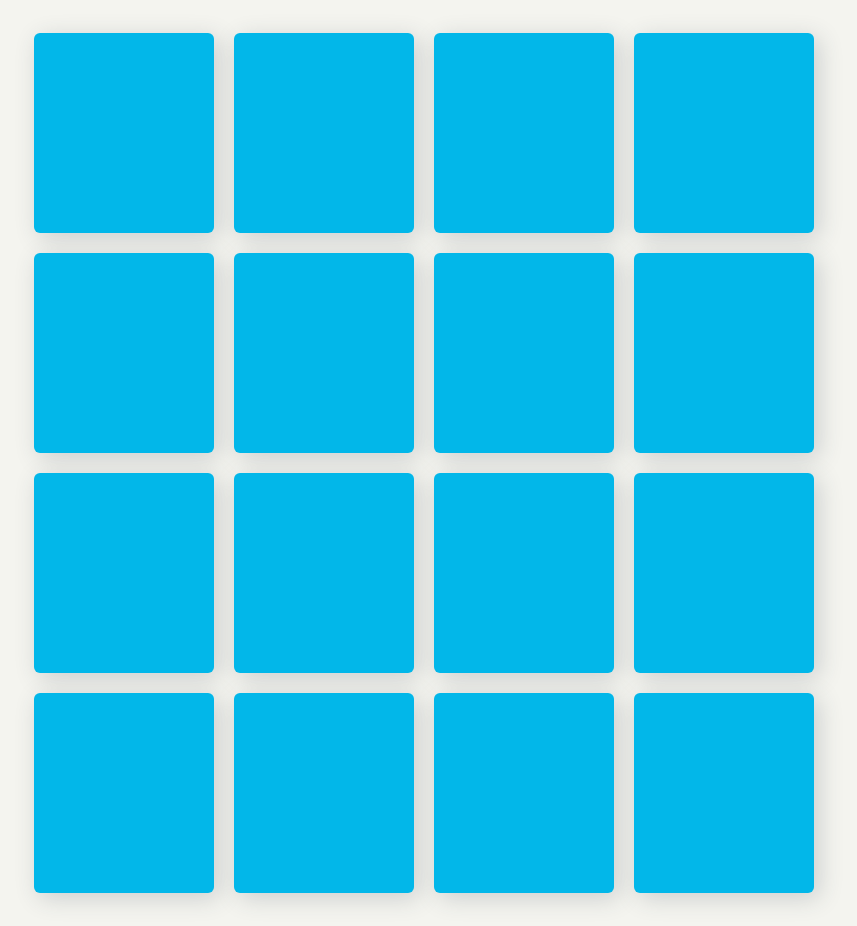
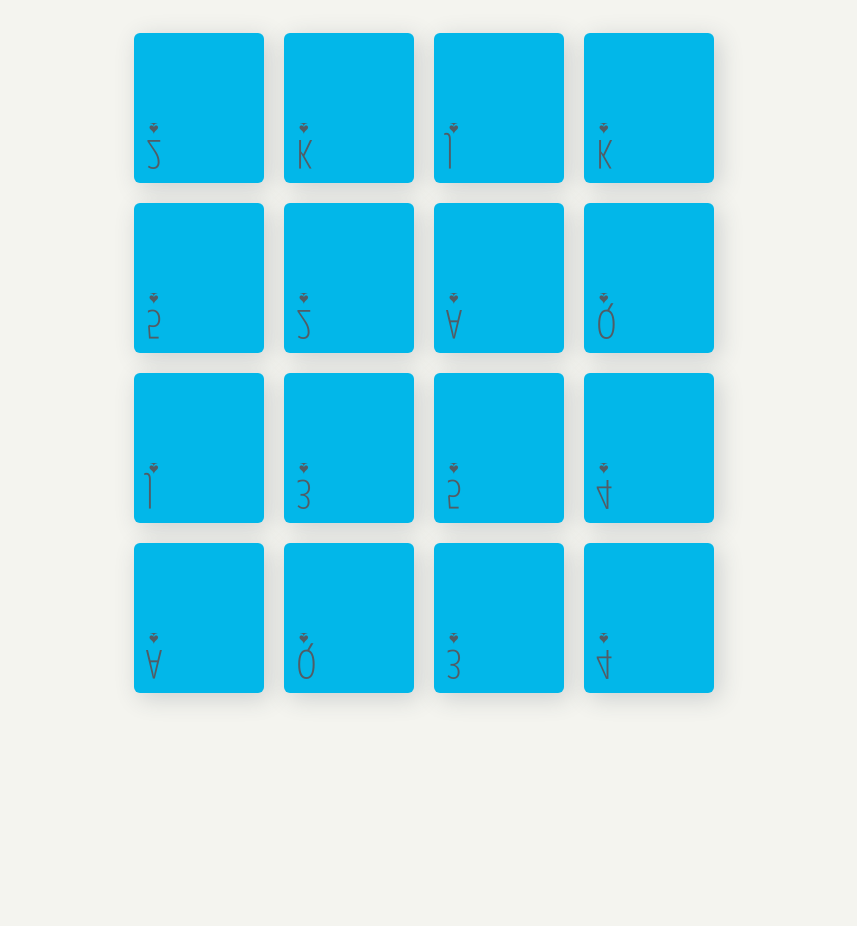
Before and after one commit to turchak/Memory-Game, a plain HTML site: page index.html in a window 1280 px wide. Shown: the whole page, without its empty margins (216-1073 px from the left). After the commit the page ends 800 px from the top, so only its background shows below. Drawn offline with Linux system fonts and the light colour scheme.

Commit message:
change style cards

```diff
--- a/app.js
+++ b/app.js
@@ -3,18 +3,16 @@ let startArr = ['2', '2', '3', '3', '4', '4', '5', '5', 'J', 'J', 'Q', 'Q', 'K',
 let shuffleArr = shuffle(startArr);
 let container = document.querySelector('.container')
 let cartTemplate = `<div class="card">
-<!-- front -->
-<div class="card__front"></div>
-<!-- back -->
-<div class="card__back">
-  <div class="card__back-top">
-    <div class="card__back-top-number"></div>
-    <div class="card__back-top-suit">♠</div>
+<div class="card-back"></div>
+<div class="card-front">
+  <div class="card-front-top">
+    <div class="card-front-top-number"></div>
+    <div class="card-front-top-suit">♠</div>
   </div>
-  <div class="card__back-mid">♠</div>
-  <div class="card__back-bottom">
-    <div class="card__back-bottom-number"></div>
-    <div class="card__back-bottom-suit">♠</div>
+  <div class="card-front-mid">♠</div>
+  <div class="card-front-bottom">
+    <div class="card-front-bottom-number"></div>
+    <div class="card-front-bottom-suit">♠</div>
   </div>
 </div>
 </div>`;
@@ -28,7 +26,7 @@ let cards = document.querySelectorAll('.card');
 //clear function for reset table
 function clear() {
     cards.forEach(card => {
-        card.classList.remove('card__open');
+        card.classList.remove('card-open');
     })
 }
 
@@ -44,14 +42,14 @@ function shuffle(a) {
 //set shuffle value to our cards
 cards.forEach(function (card, i) {
     cards[i].dataset.name = shuffleArr[i];
-    card.querySelector('.card__back-top-number').innerHTML = shuffleArr[i];
-    card.querySelector('.card__back-bottom-number').innerHTML = shuffleArr[i];
+    card.querySelector('.card-front-top-number').innerHTML = shuffleArr[i];
+    card.querySelector('.card-front-bottom-number').innerHTML = shuffleArr[i];
 })
 
 
 cards.forEach(card => {
     card.addEventListener('click', function () {
-        this.classList.add('card__open');
+        this.classList.add('card-open');
         checkArr.push(this.dataset.name);
 
         //check if our arr is full
@@ -59,7 +57,7 @@ cards.forEach(card => {
 
             //check if our card is the same
             if (checkArr[0] === checkArr[1]) {
-                let sameCards = document.querySelectorAll('.card__open');
+                let sameCards = document.querySelectorAll('.card-open');
                 setTimeout(function () {
                     sameCards.forEach(card => {
                         card.style.visibility = 'hidden';
@@ -73,7 +71,7 @@ cards.forEach(card => {
         if (checkArr.length > 2) {
             clear();
             checkArr = [];
-            this.classList.add('card__open');
+            this.classList.add('card-open');
             checkArr.push(this.dataset.name);
         }
     });
--- a/index.html
+++ b/index.html
@@ -6,7 +6,8 @@
   <meta name="viewport" content="width=device-width, initial-scale=1.0">
   <meta http-equiv="X-UA-Compatible" content="ie=edge">
   <title>Memory Pair Game</title>
-  <link rel="stylesheet" href="main.css">
+  <link href="https://fonts.googleapis.com/css?family=Open+Sans+Condensed:300" rel="stylesheet">
+  <link href="main.css" rel="stylesheet">
 </head>
 
 <body>
--- a/main.css
+++ b/main.css
@@ -1,75 +1,95 @@
-@import url("https://fonts.googleapis.com/css?family=Open+Sans+Condensed:300,700");
 body {
     background: #F4F4EF;
-  color: #525c65; }
+    color: #525c65;
+}
 
 .container {
     display: flex;
     flex-wrap: wrap;
-  max-width: 800px;
+    max-width: 600px;
     margin: 0 auto;
-  padding: 15px; }
+    padding: 15px;
+}
 
 .card {
     position: relative;
     width: calc(25% - 20px);
-  height: 200px;
+    height: 150px;
     margin: 10px;
     font-family: 'Open Sans Condensed', sans-serif;
     font-size: 40px;
-  perspective: 800px; }
-  .card__open .card__front {
-    transform: rotateY(180deg); }
-  .card__open .card__back {
-    transform: rotateY(0deg); }
-  .card__front {
+    perspective: 800px;
+}
+
+.card-open .card-back {
+    transform: rotateY(180deg);
+}
+
+.card-open .card-front {
+    transform: rotateY(0deg);
+}
+
+.card-back {
     position: absolute;
     top: 0;
     left: 0;
+    box-sizing: border-box;
     width: 100%;
     height: 100%;
-    padding: 15px;
-    background: #02B7E9;
-    transition: all 1s ease-in;
-    transform-style: preserve-3d;
-    z-index: 1;
     border: 0.125rem solid transparent;
     border-radius: 0.375rem;
+    background: #02B7E9;
+    transition: all 0.8s ease-in;
+    transform-style: preserve-3d;
     backface-visibility: hidden;
     box-shadow: 5px 5px 25px 0px rgba(46, 61, 73, 0.2);
-    box-sizing: border-box; }
-  .card__back {
+}
+
+.card-front {
+    position: absolute;
+    top: 0;
+    left: 0;
     display: flex;
     flex-direction: column;
     justify-content: space-between;
-    position: absolute;
-    top: 0;
-    left: 0;
+    box-sizing: border-box;
     width: 100%;
     height: 100%;
-    padding: 15px;
+    padding: 10px;
+    border: 0.125rem solid transparent;
+    border-radius: 0.375rem;
     background: #FAFBFC;
-    transition: all 1s ease-in;
+    transition: all 0.8s ease-in;
     transform: rotateY(-180deg);
     transform-style: preserve-3d;
-    border: 0.125rem solid transparent;
-    border-radius: 0.375rem;
     backface-visibility: hidden;
     box-shadow: 5px 5px 25px 0px rgba(46, 61, 73, 0.2);
-    box-sizing: border-box; }
-    .card__back-top-suit {
+}
+
+.card-front-top-number{
+    line-height: 40px;
+}
+.card-front-top-suit {
     margin-left: 3px;
     font-size: 18px;
-      line-height: 12px; }
-    .card__back-mid {
-      font-size: 40px;
+    line-height: 10px;
+}
+
+.card-front-mid {
+    line-height: 30px;
+    text-align: center;
+}
+
+.card-front-bottom {
+    transform: rotateZ(180deg);
+}
+
+.card-front-bottom-number {
     line-height: 40px;
-      text-align: center; }
-    .card__back-bottom {
-      transform: rotateZ(180deg); }
-      .card__back-bottom-suit {
+}
+
+.card-front-bottom-suit {
     margin-left: 3px;
     font-size: 18px;
-        line-height: 12px; }
-
-/*# sourceMappingURL=main.css.map */
+    line-height: 10px;
+}
--- a/main.scss
+++ /dev/null
@@ -1,96 +0,0 @@
-@import url( 'https://fonts.googleapis.com/css?family=Open+Sans+Condensed:300,700');
-
-body {
-  background: #F4F4EF;
-  color: #525c65;
-}
-
-.container {
-  display: flex;
-  flex-wrap: wrap;
-  max-width: 800px;
-  margin: 0 auto;
-  padding: 15px;
-}
-
-.card {
-  position: relative;
-  width: calc(25% - 20px);
-  height: 200px;
-  margin: 10px;
-  font-family: 'Open Sans Condensed', sans-serif;
-  font-size: 40px;
-  perspective: 800px;
-
-  &__open {
-
-    & .card__front{
-      transform: rotateY(180deg);
-    }
-
-    & .card__back {
-      transform: rotateY(0deg);
-    }
-  }
-
-  &__front {
-    position: absolute;
-    top: 0;
-    left: 0;
-    width: 100%;
-    height: 100%;
-    padding: 15px;
-    background: #02B7E9;
-    transition: all 1s ease-in;
-    transform-style: preserve-3d;
-    z-index: 1;
-    border: 0.125rem solid transparent;
-    border-radius: 0.375rem;
-    backface-visibility: hidden;
-    box-shadow: 5px 5px 25px 0px rgba(46,61,73,0.2);
-    box-sizing: border-box;
-  }
-  &__back {
-    display: flex;
-    flex-direction: column;
-    justify-content: space-between;
-    position: absolute;
-    top: 0;
-    left: 0;
-    width: 100%;
-    height: 100%;
-    padding: 15px;
-    background: #FAFBFC;
-    transition: all 1s ease-in;
-    transform: rotateY(-180deg);
-    transform-style: preserve-3d;
-    border: 0.125rem solid transparent;
-    border-radius: 0.375rem;
-    backface-visibility: hidden;
-    box-shadow: 5px 5px 25px 0px rgba(46,61,73,0.2);
-    box-sizing: border-box;
-
-    &-top {
-      &-suit {
-        margin-left: 3px;
-        font-size: 18px;
-        line-height: 12px;
-      }
-    }
-
-    &-mid {
-      font-size: 40px;
-      line-height: 40px;
-      text-align: center;
-    }
-
-    &-bottom {
-      transform: rotateZ(180deg);
-      &-suit {
-        margin-left: 3px;
-        font-size: 18px;
-        line-height: 12px;
-      }
-    }
-  }
-}
```
Also changed, not shown: 2 other files. Lines whose indentation alone changed are shown as unchanged.
